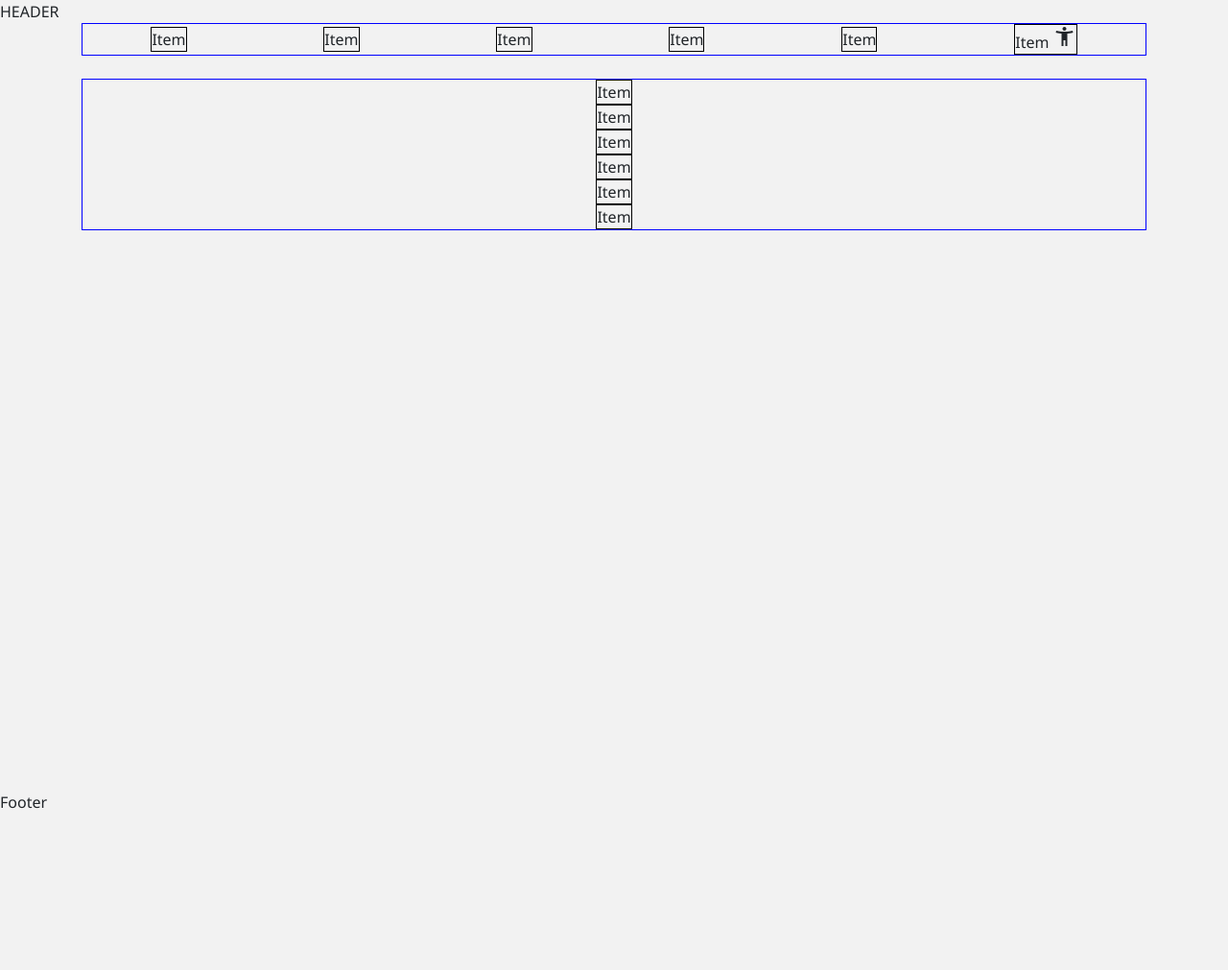
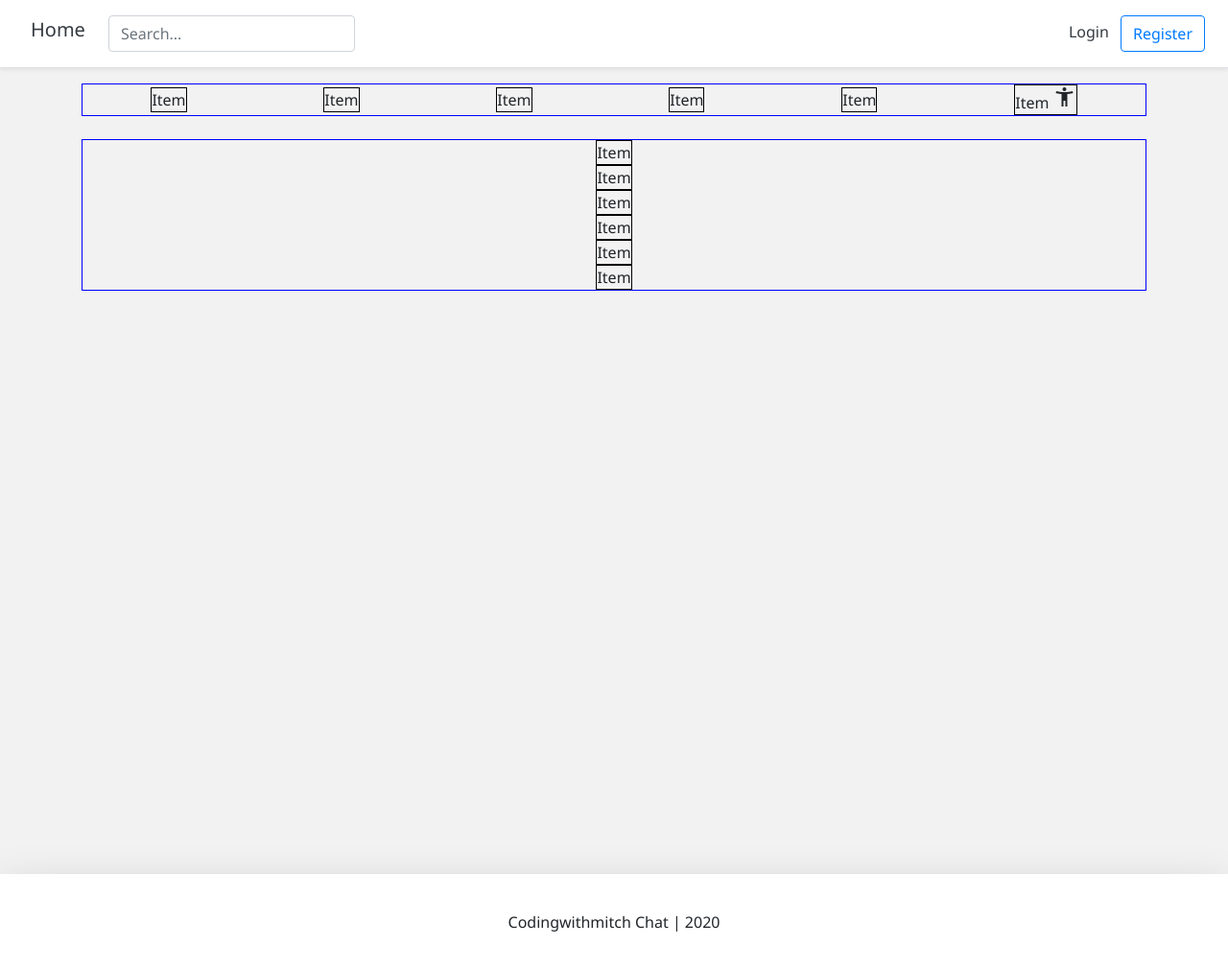
Before and after one commit to CagyLocket/krk_sggw, a Django app: page / in a window 1280 px wide. Shown: the whole page at 96% size. Before the commit the page ends 843 px from the top, so only its background shows below. Run offline with Django 3.2, Linux system fonts and the light colour scheme; some libraries are stand-ins or nearby versions.

Commit message:
header and footer built initial structure

```diff
--- a/src/templates/snippets/footer.html
+++ b/src/templates/snippets/footer.html
@@ -1,3 +1,12 @@
-<div>
-	Footer
+<style type="text/css">
+	.footer{
+		min-height: 100px;
+	}
+</style>
+
+<!-- Footer -->
+
+<div class="d-flex flex-row align-items-center footer bg-white shadow-lg mt-4">
+	<p class="m-auto">Codingwithmitch Chat | 2020</p>
 </div>
+<!-- End Footer -->
--- a/src/templates/snippets/header.html
+++ b/src/templates/snippets/header.html
@@ -1,3 +1,89 @@
-<div>
-	HEADER
+{% load static %}
+
+<!-- Header -->
+<div class="d-flex flex-column flex-lg-row p-3 px-md-4 mb-3 bg-white border-bottom shadow-sm">
+
+	<!-- MEDIUM+ SCREENS -->
+	<div class="d-none d-md-flex flex-row my-auto flex-grow-1 align-items-center">
+		<h5 class="mr-3 font-weight-normal justify-content-start">
+			<a class="p-2 text-dark" href="{% url 'home' %}">Home</a>
+		</h5>
+		<form class="search-bar justify-content-start">
+			<input type="text" class="form-control" name="q" id="id_q_large" placeholder="Search...">
+		</form>
+
+		<div class="d-flex flex-row-reverse flex-grow-1">
+			<nav class="">
+				{% if request.user.is_authenticated %}
+					<div class="dropdown dropleft show p-2">
+						<div class="d-flex flex-row">
+
+							<div class="btn-group dropleft">
+								<div class="d-flex notifications-icon-container rounded-circle align-items-center mr-3" id="id_chat_notification_dropdown_toggle" data-toggle="dropdown">
+									<span id="id_chat_notifications_count" class="notify-badge"></span>
+									<span class="d-flex material-icons notifications-material-icon m-auto align-items-center">chat</span>
+									<div class="dropdown-menu scrollable-menu" aria-labelledby="id_chat_notification_dropdown_toggle" id="id_chat_notifications_container">
+
+									</div>
+								</div>
+							</div>
+
+							<div class="btn-group dropleft">
+								<div class="d-flex notifications-icon-container rounded-circle align-items-center mr-3" id="id_notification_dropdown_toggle" data-toggle="dropdown" onclick="setGeneralNotificationsAsRead()">
+									<span id="id_general_notifications_count" class="notify-badge"></span>
+									<span class="d-flex material-icons notifications-material-icon m-auto align-items-center">notifications</span>
+									<div class="dropdown-menu scrollable-menu" aria-labelledby="id_notification_dropdown_toggle" id="id_general_notifications_container">
+									</div>
+								</div>
+							</div>
+
+							<div class="btn-group dropleft">
+								<img class="account-image rounded-circle m-auto d-block dropdown-toggle" id="id_profile_links" data-toggle="dropdown" aria-haspopup="true" aria-expanded="false" src="{{request.user.profile_image.url}}" alt="codingwithmitch logo" width="40" height="40">
+								<div class="dropdown-menu" aria-labelledby="id_profile_links">
+									<a class="dropdown-item" href="#">Account</a>
+									<a class="dropdown-item" href="#">Logout</a>
+								</div>
+							</div>
+						</div>
+
+					</div>
+				{% else %}
+					<a class="p-2 text-dark" href="#">Login</a>
+					<a class="btn btn-outline-primary" href="#">Register</a>
+				{% endif %}
+			</nav>
+		</div>
+	</div>
+	<!-- END MEDIUM+ SCREENS -->
+
+	<!-- SMALL SCREENS -->
+	<div class="d-flex d-md-none flex-column my-auto align-items-center">
+		<h5 class="font-weight-normal">
+		<a class="p-2 text-dark" href="{% url 'home' %}">Home</a>
+		</h5>
+		<form class="search-bar justify-content-start" >
+			<input type="text" class="form-control" name="q" id="id_q_small" placeholder="Search...">
+		</form>
+		<div class="d-flex flex-row-reverse flex-grow-1">
+			<nav class="">
+				{% if request.user.is_authenticated %}
+				<div class="dropdown dropleft p-2 mt-2">
+					<div class="d-flex flex-row">
+						<div class="btn-group dropleft">
+							<img class="account-image rounded-circle m-auto d-block dropdown-toggle" id="id_profile_links" data-toggle="dropdown" aria-haspopup="true" aria-expanded="false" src="{{request.user.profile_image.url}}" alt="codingwithmitch logo" width="40" height="40">
+							<div class="dropdown-menu" aria-labelledby="id_profile_links">
+								<a class="dropdown-item" href="#">Account</a>
+								<a class="dropdown-item" href="#">Logout</a>
+							</div>
+						</div>
+					</div>
+				</div>
+				{% else %}
+					<a class="p-2 text-dark" href="#">Login</a>
+					<a class="btn btn-outline-primary m-2" href="#">Register</a>
+				{% endif %}
+			</nav>
+	  	</div>
+	</div>
+	<!-- END SMALL SCREENS -->
 </div>
```
